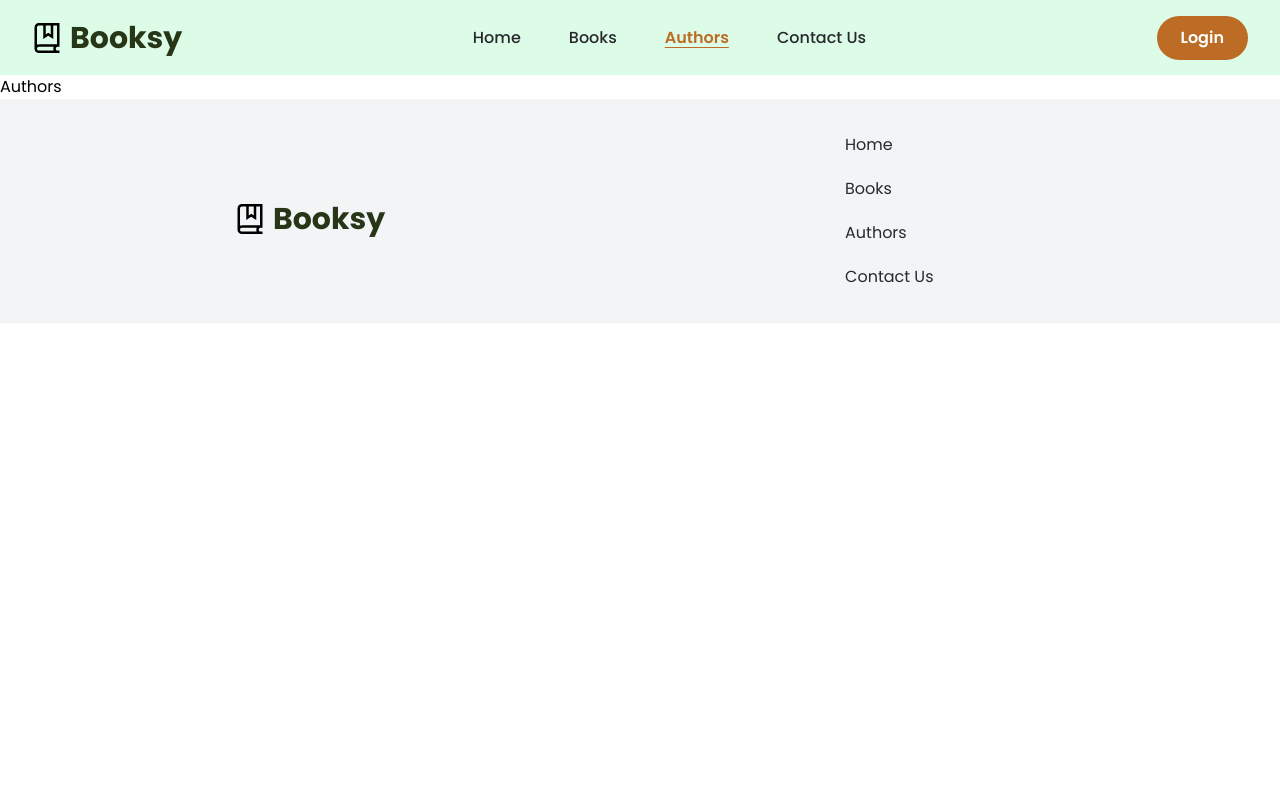
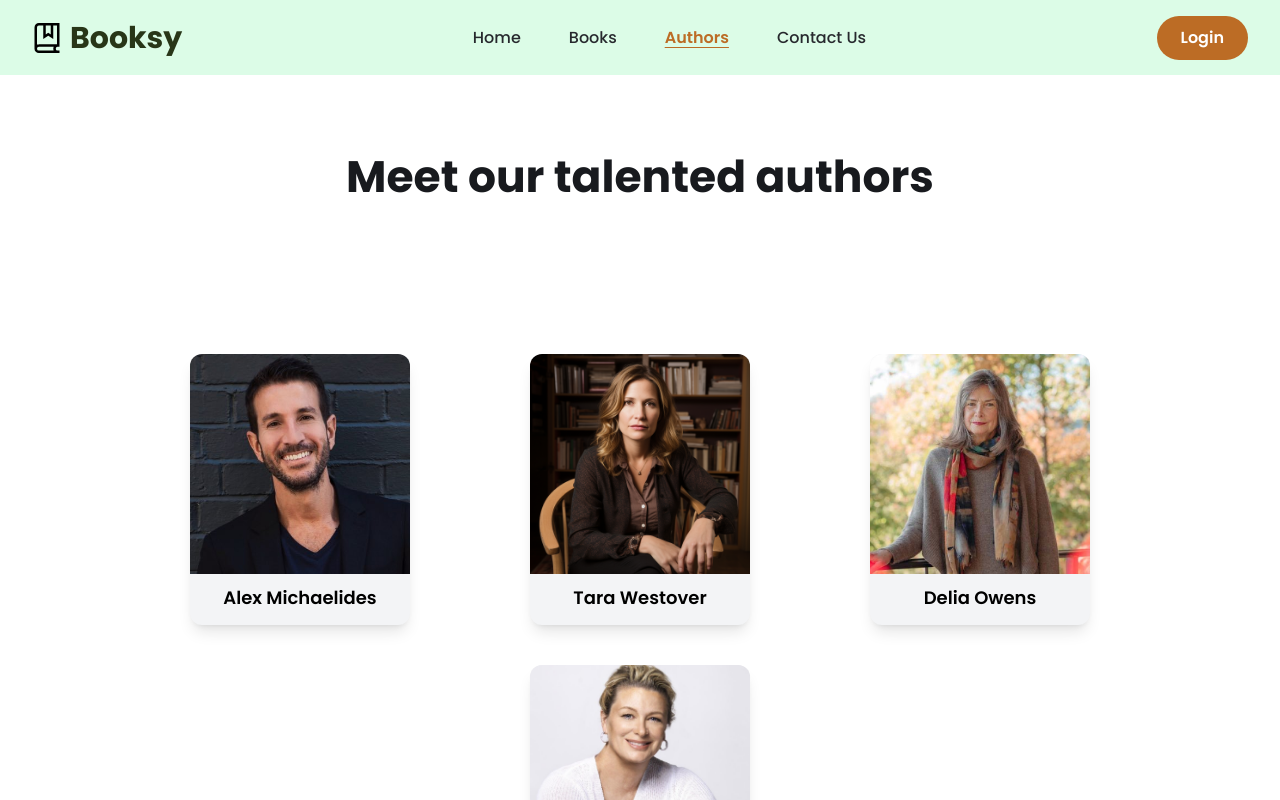
Before and after one commit to manikdevbhagat/Booksy, a React (Vite) app in the folder frontend/: page /authors in a window 1280 px wide. Shown: the top 800 px of the page. Built offline with nearby package versions, Linux system fonts and the light colour scheme.

Commit message:
Created authors page

```diff
--- a/frontend/src/pages/Authors.tsx
+++ b/frontend/src/pages/Authors.tsx
@@ -1,8 +1,44 @@
+import { useState } from "react";
+import authors from "../assets/data/authors";
+import AuthorCard from "../components/Authors/AuthorCard";
+import AuthorDescription from "../components/Authors/AuthorDescription";
 
 const Authors = () => {
+  const [showDescription, setShowDescription] = useState<Boolean>(false);
+  const [authorId, setAuthorId] = useState<number | null>(null);
+
+  const author = authors.filter((author) => author.id === authorId)[0];
+
   return (
-    <div>Authors</div>
-  )
-}
+    <div className="relative">
+      {showDescription && (
+        <>
+          <div className="absolute w-full h-full bg-gray-200 bg-opacity-50 z-10"></div>
+          <AuthorDescription
+            author={author}
+            setShowDescription={setShowDescription}
+          />
+        </>
+      )}
+      <section>
+        <h1 className="heading text-center">Meet our talented authors</h1>
+      </section>
+      <section>
+        <div className="flex flex-wrap gap-10 justify-around px-[50px] md:px-[150px]">
+          {authors.map((author) => (
+            <div
+              onClick={() => {
+                setAuthorId(author.id);
+                setShowDescription(true);
+              }}
+            >
+              <AuthorCard key={author.id} author={author} />
+            </div>
+          ))}
+        </div>
+      </section>
+    </div>
+  );
+};
 
-export default Authors
+export default Authors;
```
